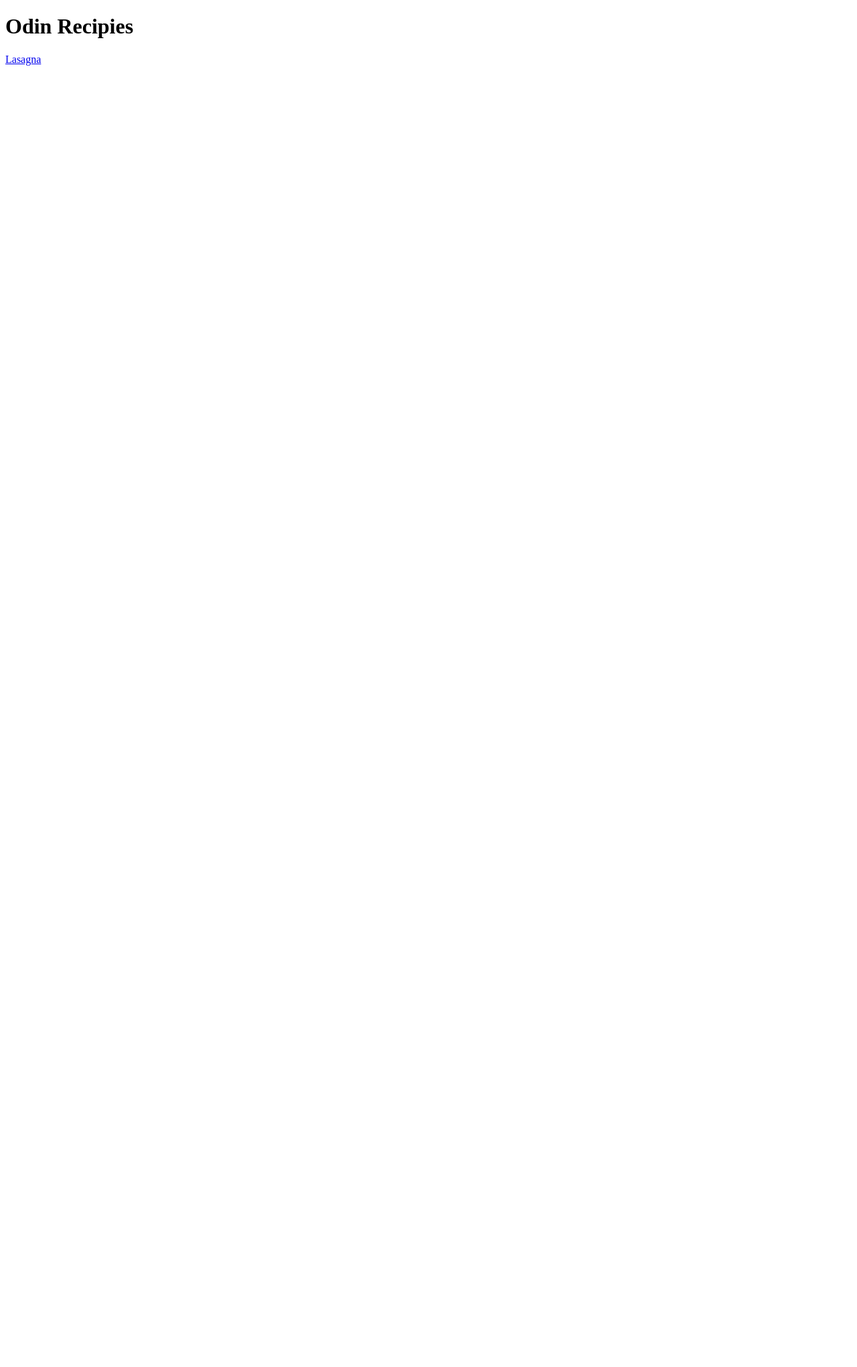
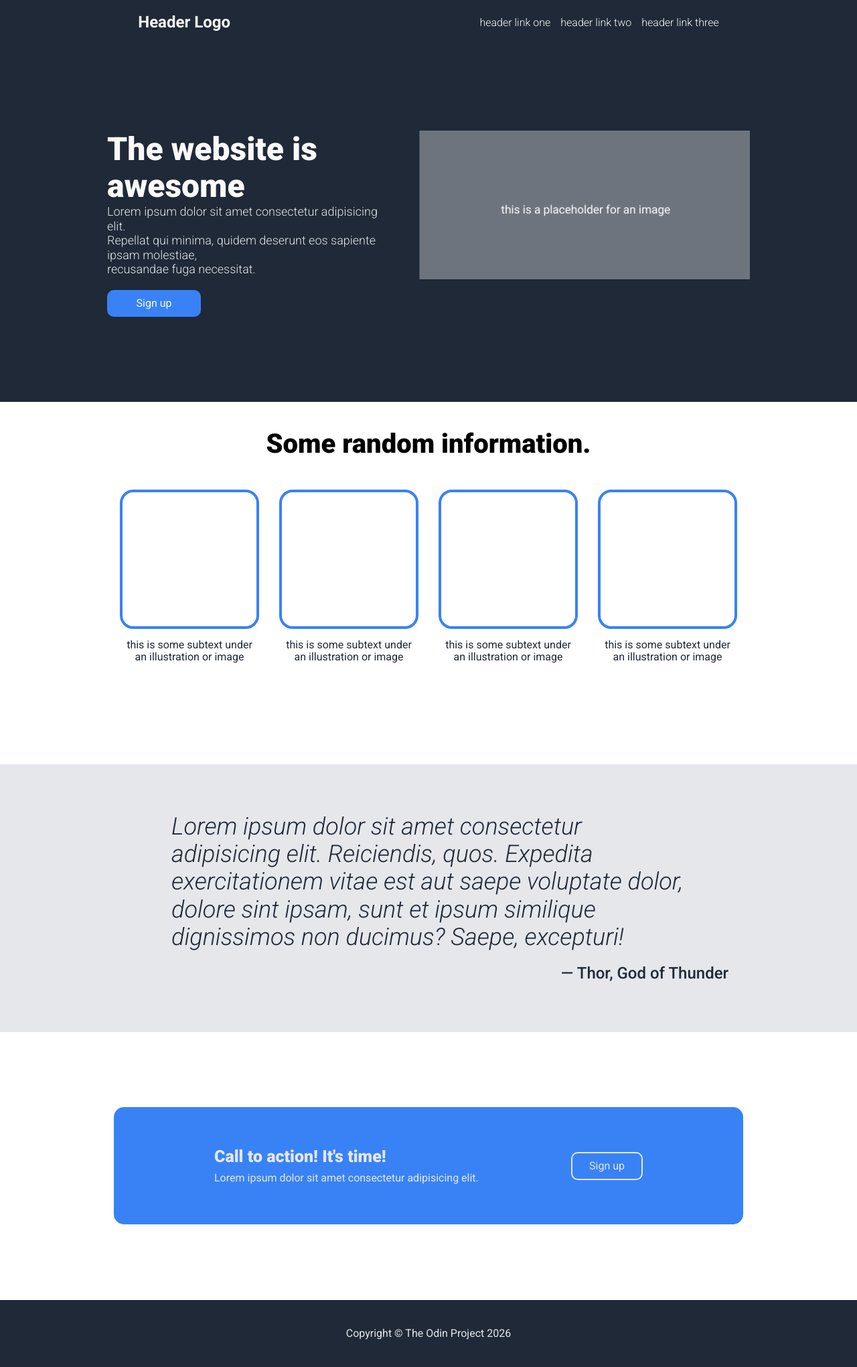
Before and after one commit to noitsdarie/Odin_project, a plain HTML site: page index.html in a window 1280 px wide. Shown: the whole page at 67% size. Before the commit the page ends 800 px from the top, so only its background shows below. Drawn offline with nearby package versions, Linux system fonts and the light colour scheme.

Commit message:
whole page

```diff
--- a/index.html
+++ b/index.html
@@ -3,10 +3,71 @@
 <head>
     <meta charset="UTF-8">
     <meta name="viewport" content="width=device-width, initial-scale=1.0">
+    <link rel="stylesheet" href="https://unpkg.com/normalize.css@8.0.1/normalize.css">
+    <link rel="stylesheet" href="styles.css">
     <title>Document</title>
+<link rel="preconnect" href="https://fonts.googleapis.com">
+<link rel="preconnect" href="https://fonts.gstatic.com" crossorigin>
+<link href="https://fonts.googleapis.com/css2?family=Roboto:ital,wght@0,100..900;1,100..900&display=swap" rel="stylesheet">
+
 </head>
 <body>
-    <h1>Odin Recipies</h1>
-    <a href="recipes/lasagna.html">Lasagna</a>
+    <div class="header">
+        <div class="header-menu">
+            <div class="logo">Header Logo</div>
+            <div class="menu">
+                <a href="#" class="header-link">header link one</a>
+                <a href="#" class="header-link">header link two</a>
+                <a href="#" class="header-link">header link three</a>
+            </div>
+        </div>
+        <div class="main">
+            <div class="header-text">
+                <h1 class="main-text">The website is <br> awesome</h1>
+                <p class="description">Lorem ipsum dolor sit amet consectetur adipisicing elit. <br>Repellat qui minima, quidem deserunt eos sapiente ipsam molestiae,<br> recusandae fuga necessitat.</p>
+                <button class="sign-up">Sign up</button>
+            </div>
+            <div class="img">
+                <img src="/img/placeholder.png" alt="placeholder">
+            </div>
+        </div>
+    </div>
+    <div class="section-header">Some random information.</div>
+    <div class="tiles">
+        <div class="tile">
+            <div class="box"></div>
+            <div class="box-text">this is some subtext under an illustration or image</div>
+        </div>
+        <div class="tile">
+            <div class="box"></div>
+            <div class="box-text">this is some subtext under an illustration or image</div>
+        </div>
+        <div class="tile">
+            <div class="box"></div>
+            <div class="box-text">this is some subtext under an illustration or image</div>
+        </div>
+        <div class="tile">
+            <div class="box"></div>
+            <div class="box-text">this is some subtext under an illustration or image</div>
+        </div>
+    </div>
+    <div class="quote-cover">
+        <div class="quote-section">
+        <p><i>Lorem ipsum dolor sit amet consectetur adipisicing elit. Reiciendis, quos. Expedita exercitationem vitae est aut saepe voluptate dolor, dolore sint ipsam, sunt et ipsum similique dignissimos non ducimus? Saepe, excepturi!</i></p>
+    <div class="quote-author">— Thor, God of Thunder</div>
+    </div>
+    </div>
+    <div class="section-call-to-action">
+        <div class="call-to-action">
+            <div class="call-to-action-text">
+                <h4><b>Call to action! It's time!</b></h4>
+                <p>Lorem ipsum dolor sit amet consectetur adipisicing elit.</p>
+            </div>
+            <button class="call-to-action-button">Sign up</button>
+        </div>
+    </div>
+    <div class="footer">
+        Copyright &copy; The Odin Project 2026
+    </div>
 </body>
 </html>
--- /dev/null
+++ b/normilize.css
@@ -0,0 +1,349 @@
+/*! normalize.css v8.0.1 | MIT License | github.com/necolas/normalize.css */
+
+/* Document
+   ========================================================================== */
+
+/**
+ * 1. Correct the line height in all browsers.
+ * 2. Prevent adjustments of font size after orientation changes in iOS.
+ */
+
+html {
+  line-height: 1.15; /* 1 */
+  -webkit-text-size-adjust: 100%; /* 2 */
+}
+
+/* Sections
+   ========================================================================== */
+
+/**
+ * Remove the margin in all browsers.
+ */
+
+body {
+  margin: 0;
+}
+
+/**
+ * Render the `main` element consistently in IE.
+ */
+
+main {
+  display: block;
+}
+
+/**
+ * Correct the font size and margin on `h1` elements within `section` and
+ * `article` contexts in Chrome, Firefox, and Safari.
+ */
+
+h1 {
+  font-size: 2em;
+  margin: 0.67em 0;
+}
+
+/* Grouping content
+   ========================================================================== */
+
+/**
+ * 1. Add the correct box sizing in Firefox.
+ * 2. Show the overflow in Edge and IE.
+ */
+
+hr {
+  box-sizing: content-box; /* 1 */
+  height: 0; /* 1 */
+  overflow: visible; /* 2 */
+}
+
+/**
+ * 1. Correct the inheritance and scaling of font size in all browsers.
+ * 2. Correct the odd `em` font sizing in all browsers.
+ */
+
+pre {
+  font-family: monospace, monospace; /* 1 */
+  font-size: 1em; /* 2 */
+}
+
+/* Text-level semantics
+   ========================================================================== */
+
+/**
+ * Remove the gray background on active links in IE 10.
+ */
+
+a {
+  background-color: transparent;
+}
+
+/**
+ * 1. Remove the bottom border in Chrome 57-
+ * 2. Add the correct text decoration in Chrome, Edge, IE, Opera, and Safari.
+ */
+
+abbr[title] {
+  border-bottom: none; /* 1 */
+  text-decoration: underline; /* 2 */
+  text-decoration: underline dotted; /* 2 */
+}
+
+/**
+ * Add the correct font weight in Chrome, Edge, and Safari.
+ */
+
+b,
+strong {
+  font-weight: bolder;
+}
+
+/**
+ * 1. Correct the inheritance and scaling of font size in all browsers.
+ * 2. Correct the odd `em` font sizing in all browsers.
+ */
+
+code,
+kbd,
+samp {
+  font-family: monospace, monospace; /* 1 */
+  font-size: 1em; /* 2 */
+}
+
+/**
+ * Add the correct font size in all browsers.
+ */
+
+small {
+  font-size: 80%;
+}
+
+/**
+ * Prevent `sub` and `sup` elements from affecting the line height in
+ * all browsers.
+ */
+
+sub,
+sup {
+  font-size: 75%;
+  line-height: 0;
+  position: relative;
+  vertical-align: baseline;
+}
+
+sub {
+  bottom: -0.25em;
+}
+
+sup {
+  top: -0.5em;
+}
+
+/* Embedded content
+   ========================================================================== */
+
+/**
+ * Remove the border on images inside links in IE 10.
+ */
+
+img {
+  border-style: none;
+}
+
+/* Forms
+   ========================================================================== */
+
+/**
+ * 1. Change the font styles in all browsers.
+ * 2. Remove the margin in Firefox and Safari.
+ */
+
+button,
+input,
+optgroup,
+select,
+textarea {
+  font-family: inherit; /* 1 */
+  font-size: 100%; /* 1 */
+  line-height: 1.15; /* 1 */
+  margin: 0; /* 2 */
+}
+
+/**
+ * Show the overflow in IE.
+ * 1. Show the overflow in Edge.
+ */
+
+button,
+input { /* 1 */
+  overflow: visible;
+}
+
+/**
+ * Remove the inheritance of text transform in Edge, Firefox, and IE.
+ * 1. Remove the inheritance of text transform in Firefox.
+ */
+
+button,
+select { /* 1 */
+  text-transform: none;
+}
+
+/**
+ * Correct the inability to style clickable types in iOS and Safari.
+ */
+
+button,
+[type="button"],
+[type="reset"],
+[type="submit"] {
+  -webkit-appearance: button;
+}
+
+/**
+ * Remove the inner border and padding in Firefox.
+ */
+
+button::-moz-focus-inner,
+[type="button"]::-moz-focus-inner,
+[type="reset"]::-moz-focus-inner,
+[type="submit"]::-moz-focus-inner {
+  border-style: none;
+  padding: 0;
+}
+
+/**
+ * Restore the focus styles unset by the previous rule.
+ */
+
+button:-moz-focusring,
+[type="button"]:-moz-focusring,
+[type="reset"]:-moz-focusring,
+[type="submit"]:-moz-focusring {
+  outline: 1px dotted ButtonText;
+}
+
+/**
+ * Correct the padding in Firefox.
+ */
+
+fieldset {
+  padding: 0.35em 0.75em 0.625em;
+}
+
+/**
+ * 1. Correct the text wrapping in Edge and IE.
+ * 2. Correct the color inheritance from `fieldset` elements in IE.
+ * 3. Remove the padding so developers are not caught out when they zero out
+ *    `fieldset` elements in all browsers.
+ */
+
+legend {
+  box-sizing: border-box; /* 1 */
+  color: inherit; /* 2 */
+  display: table; /* 1 */
+  max-width: 100%; /* 1 */
+  padding: 0; /* 3 */
+  white-space: normal; /* 1 */
+}
+
+/**
+ * Add the correct vertical alignment in Chrome, Firefox, and Opera.
+ */
+
+progress {
+  vertical-align: baseline;
+}
+
+/**
+ * Remove the default vertical scrollbar in IE 10+.
+ */
+
+textarea {
+  overflow: auto;
+}
+
+/**
+ * 1. Add the correct box sizing in IE 10.
+ * 2. Remove the padding in IE 10.
+ */
+
+[type="checkbox"],
+[type="radio"] {
+  box-sizing: border-box; /* 1 */
+  padding: 0; /* 2 */
+}
+
+/**
+ * Correct the cursor style of increment and decrement buttons in Chrome.
+ */
+
+[type="number"]::-webkit-inner-spin-button,
+[type="number"]::-webkit-outer-spin-button {
+  height: auto;
+}
+
+/**
+ * 1. Correct the odd appearance in Chrome and Safari.
+ * 2. Correct the outline style in Safari.
+ */
+
+[type="search"] {
+  -webkit-appearance: textfield; /* 1 */
+  outline-offset: -2px; /* 2 */
+}
+
+/**
+ * Remove the inner padding in Chrome and Safari on macOS.
+ */
+
+[type="search"]::-webkit-search-decoration {
+  -webkit-appearance: none;
+}
+
+/**
+ * 1. Correct the inability to style clickable types in iOS and Safari.
+ * 2. Change font properties to `inherit` in Safari.
+ */
+
+::-webkit-file-upload-button {
+  -webkit-appearance: button; /* 1 */
+  font: inherit; /* 2 */
+}
+
+/* Interactive
+   ========================================================================== */
+
+/*
+ * Add the correct display in Edge, IE 10+, and Firefox.
+ */
+
+details {
+  display: block;
+}
+
+/*
+ * Add the correct display in all browsers.
+ */
+
+summary {
+  display: list-item;
+}
+
+/* Misc
+   ========================================================================== */
+
+/**
+ * Add the correct display in IE 10+.
+ */
+
+template {
+  display: none;
+}
+
+/**
+ * Add the correct display in IE 10.
+ */
+
+[hidden] {
+  display: none;
+}
--- a/styles.css
+++ b/styles.css
@@ -0,0 +1,203 @@
+body {
+    font-family: "Roboto", sans-serif;
+    font-weight: 400;
+}
+
+.header {
+    background-color: #1F2937;
+    padding: 0;
+    height: 600px;
+
+    display: flex;
+    flex-direction: column;
+    margin-bottom: 40px;
+}
+
+.header-menu{
+    display: flex;
+    justify-content:space-around;
+    padding: 20px;
+}
+
+.logo{
+    font-family: "Roboto", sans-serif;
+    font-size: 24px;
+    color: #F9FAF8;
+    font-weight: 700;
+}
+
+.menu{
+    display: flex;
+    justify-content: center;
+    align-items: center;
+    gap: 15px;
+}
+
+.menu a{
+    color: #F9FAF8;
+    text-decoration: none;
+    font-family: "Roboto", sans-serif;
+    font-weight: 300;
+}
+
+.main{
+    display: flex;
+    flex-direction: row;
+    justify-content: center;
+    gap: 50px;
+    width: 75%;
+    margin: auto;
+}
+
+.main-text{
+    color: #F9FAF8;
+    font-family: "Roboto", sans-serif;
+    font-size: 48px;
+    font-weight: 900;
+    margin: 0;
+}
+
+.description{
+    color: #E5E7EB;
+    font-family: "Roboto", sans-serif;
+    font-weight: 300;
+    font-size: 18px;
+    line-height: 1.2;
+    margin: 0;
+}
+
+.sign-up{
+    color: #F9FAF8;
+    background-color: #3882F6;
+    border-radius: 10px;
+    border: none;
+    width: 140px;
+    height: 40px;
+    font-family: "Roboto", sans-serif;
+    margin-top: 20px;
+}
+
+.section-header{
+    text-align: center;
+    font-family: "Roboto", sans-serif;
+    font-size: 40px;
+    font-weight: 900;
+    margin-bottom: 45px;
+}
+
+.tiles{
+    width: 70%;
+    display: flex;
+    justify-content: center;
+    align-items: center;
+    margin: 0 auto;
+    gap: 30px;
+    margin-bottom: 150px;
+}
+
+.tile {
+    display: flex;
+    flex-direction: column;
+    align-items: center;
+    flex: 1;
+}
+
+.box{
+    width: 200px;
+    height: 200px;
+    border: 4px solid #3882F6;
+    border-radius: 20px;
+    margin-bottom: 15px;
+}
+
+.box-text{
+    text-align: center;
+    width: 200px;
+    font-family: "Roboto", sans-serif;
+    color: #1F2937;
+}
+
+.quote-section{
+    display: flex;
+    flex-direction: column;
+    justify-content: center;
+    align-items: center;
+
+    min-height: 400px;
+    background-color: #E5E7EB;
+
+    font-size: 36px;
+    color: #1F2937;
+    font-weight: 300;
+    font-style: italic;
+}
+
+.quote-section p {
+    width: 60%;
+    text-align: center;
+    margin: 0;
+    text-align: left;
+}
+
+.quote-author {
+    width: 70%;
+    text-align: right;
+    margin-top: 20px;
+    font-size: 24px;
+    font-weight: 500;
+    font-style: normal;
+}
+
+.section-call-to-action{
+    height: 400px;
+    display: flex;
+    align-items: center;
+    justify-content: center;
+}
+
+.call-to-action{
+    background-color: #3882F6;
+    width: 50vw;
+    display: flex;
+    justify-content: space-between;
+    align-items: center;
+    padding: 60px 150px;
+    border-radius: 15px;
+}
+
+.call-to-action-text{
+    color: #E5E7EB;
+    font-family: "Roboto", sans-serif;
+
+}
+
+.call-to-action-text p{
+    padding: 0;
+    margin: 0;
+}
+
+.call-to-action-text h4{
+    padding: 0;
+    margin: 0 0 8px 0;
+    font-size: 25px;
+}
+
+
+.call-to-action-button{
+    background-color: #3882F6;
+    border: 2px solid #E5E7EB;
+    border-radius: 10px;
+    color: #E5E7EB;
+    padding: 10px 25px;
+}
+
+.footer{
+    display: flex;
+    height: 100px;
+    background-color: #1F2937;
+    color: #E5E7EB;
+    text-align: center;
+    margin: 0 auto;
+    justify-content: center;
+    align-items: center;
+}
```
Also changed, not shown: img/placeholder.png (added).
